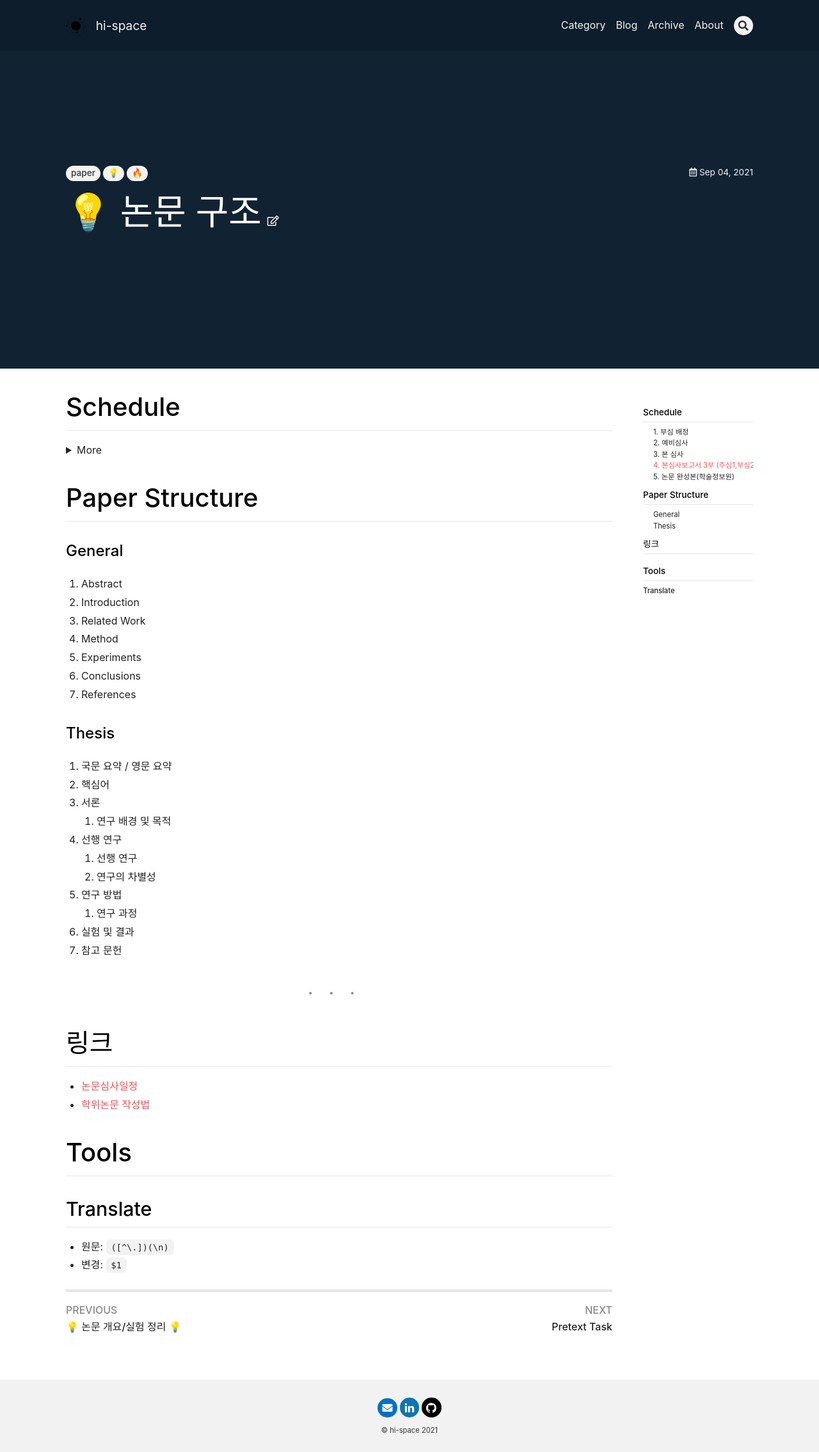
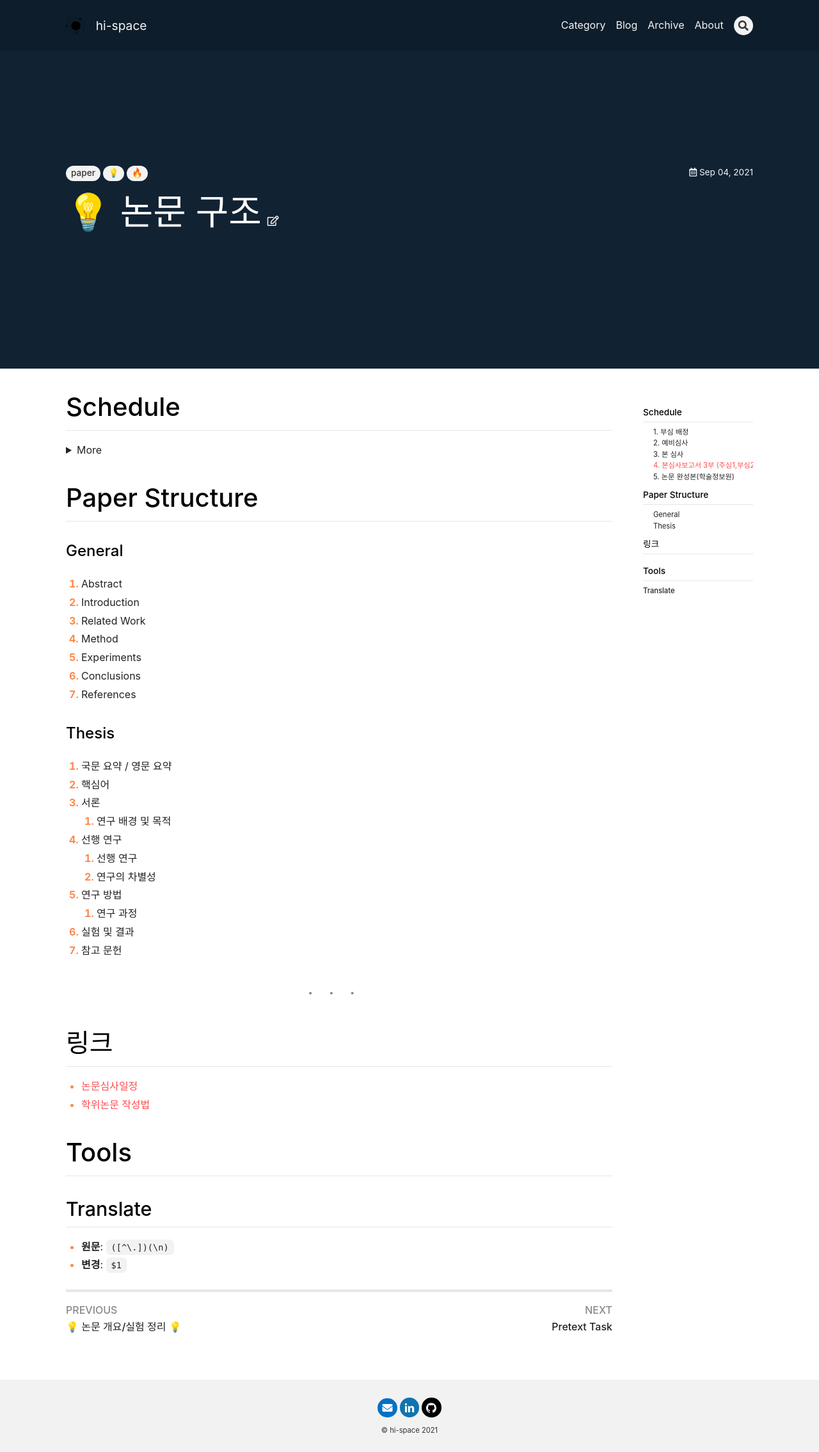
Before and after one commit to onecommit/hi-space.github.io, a Jekyll site: the page built from _posts/21-09-04-paper-structure.md, in a window 1280 px wide. Shown: the whole page at 64% size. Built offline with Jekyll 4.4.1, drawn with Linux system fonts in a browser that asks for light colours; nearby versions of some CDN libraries; comment, search, counter and statistics services are not loaded.

Commit message:
li marker color & bold

```diff
--- a/_sass/common/_reset.scss
+++ b/_sass/common/_reset.scss
@@ -74,8 +74,7 @@ h2,
 h3,
 h4,
 h5,
-h6,
-strong {
+h6{
   font-weight: map-get($base, font-weight-bold);
 }
 
--- a/_sass/components/_article-content.scss
+++ b/_sass/components/_article-content.scss
@@ -180,6 +180,10 @@
           margin: map-get($spacers, 1);
         }
       }
+      &::marker {
+        font-weight: 700;
+        color: $main-color-2;
+      }
     }
   }
   dl {
--- a/_sass/skins/_default.scss
+++ b/_sass/skins/_default.scss
@@ -8,7 +8,7 @@
 $main-color-1:     #fc4d50;
 $text-color-1:     #fff;
 
-$main-color-2:     #fca24d;
+$main-color-2:     #fc8a4d;
 $text-color-2:     #fff;
 
 $main-color-3:     #f2f2f2;
```
